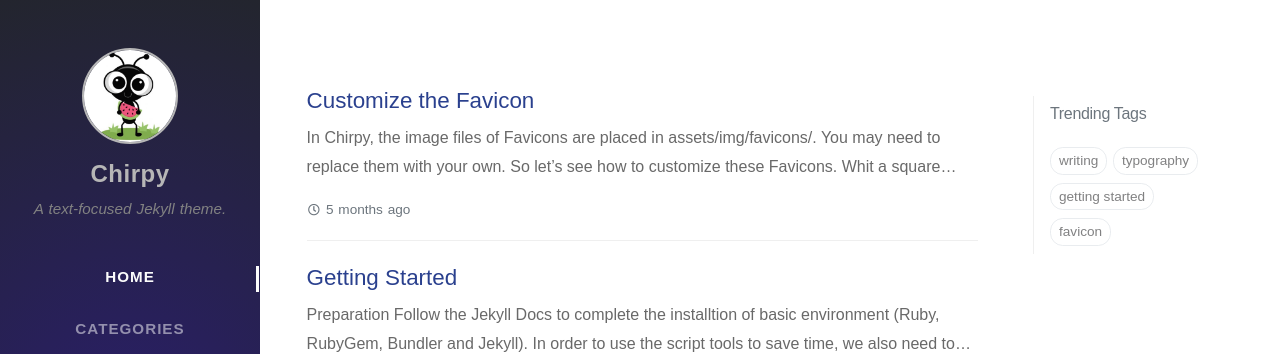
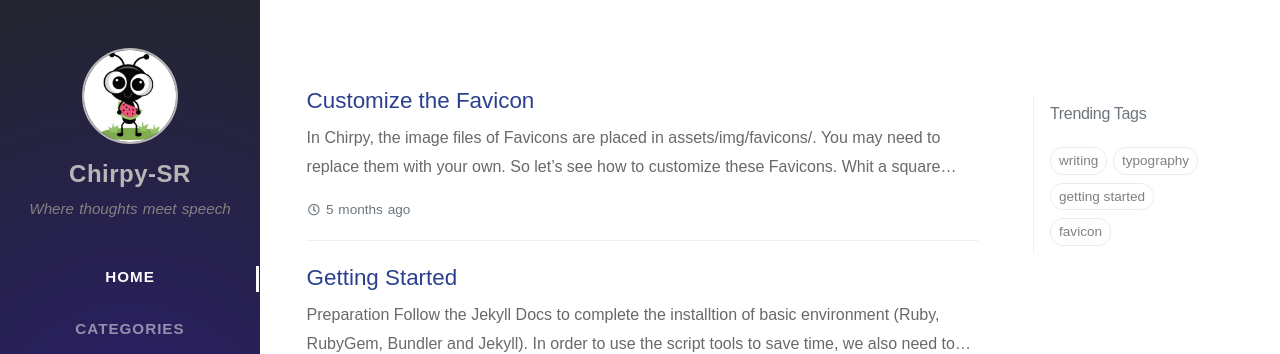
Before and after one commit to sash2501/Blog, a Jekyll site: the page built from index.html, in a window 1280 px wide. Shown: the top 354 px of the page. Built offline with Jekyll 4.4.1, drawn with Linux system fonts in a browser that asks for light colours; nearby versions of some CDN libraries; some web fonts are replaced; the list of posts is cut into pages by our own code; comment, search, counter and statistics services are not loaded.

Commit message:
Update _config.yml

```diff
--- a/_config.yml
+++ b/_config.yml
@@ -8,9 +8,9 @@
 # jekyll-seo-tag settings › https://github.com/jekyll/jekyll-seo-tag/blob/master/docs/usage.md
 #--------------------------
 
-title: Chirpy                          # the main title
+title: Chirpy-SR                          # the main title
 
-tagline: A text-focused Jekyll theme.  # it will display as the sub-title
+tagline: Where thoughts meet speech  # it will display as the sub-title
 
 description: >-                        # used by seo meta and the atom feed
   A minimal, portfolio, sidebar, bootstrap Jekyll theme with responsive web design and focuses on text presentation.
@@ -61,7 +61,7 @@ google_analytics:
 
 
 disqus:
-  comments: false  # boolean type, the global switch for posts comments.
+  comments: true  # boolean type, the global switch for posts comments.
   shortname: ''    # Fill with your Disqus shortname. › https://help.disqus.com/en/articles/1717111-what-s-a-shortname
 
 # The year your website first ran.
```
